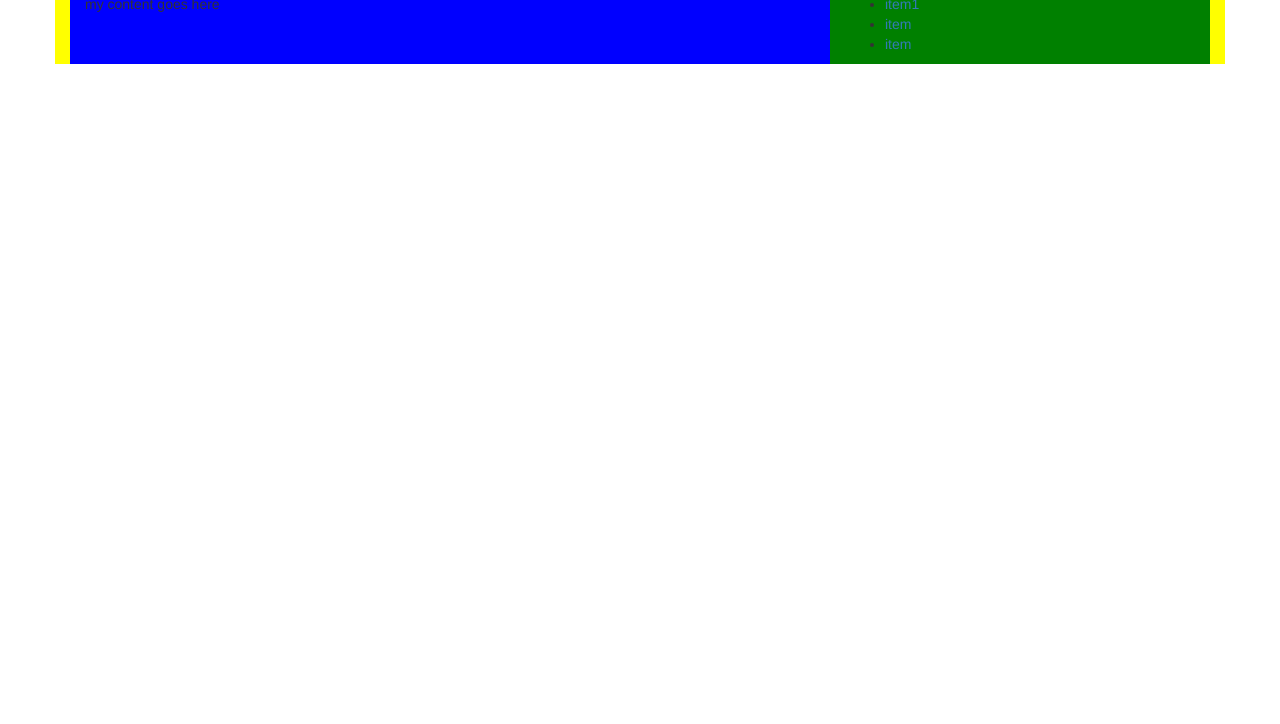
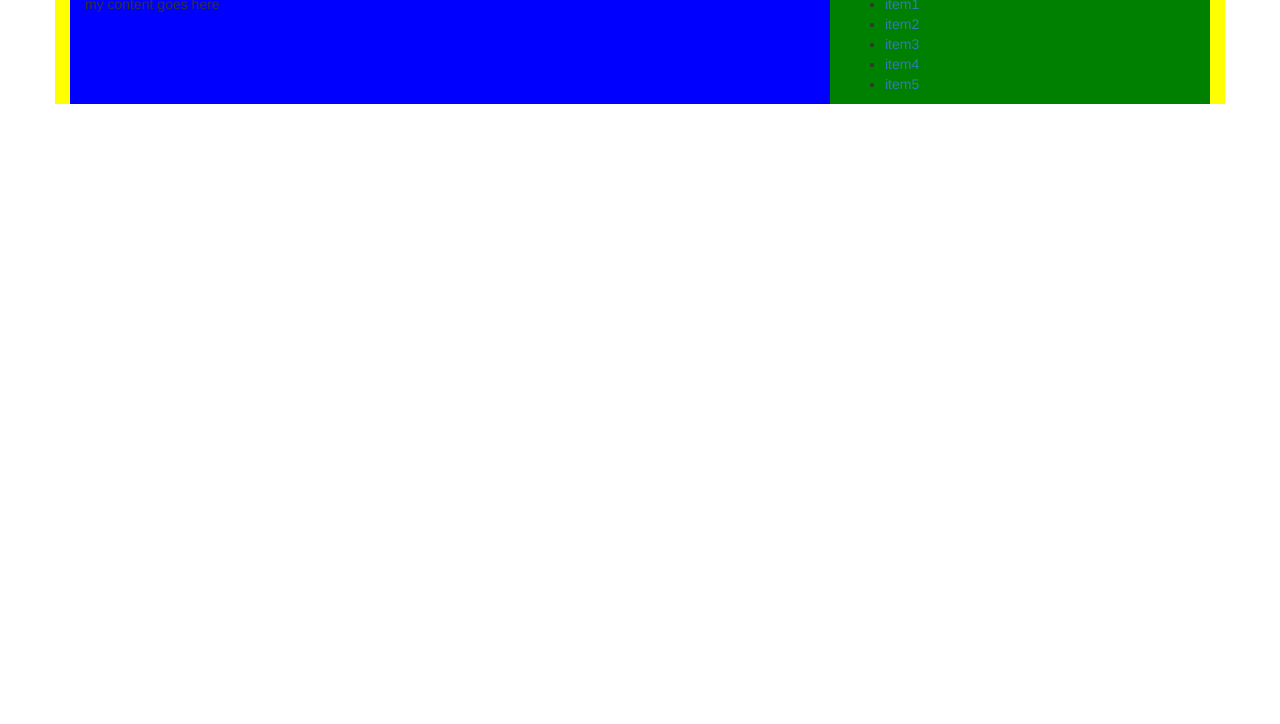
Before and after one commit to soju7/gitmerge, a plain HTML site: page index.html in a window 1280 px wide. Shown: the part 76-800 px from the top of the page. Drawn offline with nearby package versions, Linux system fonts and the light colour scheme.

Commit message:
index.html markup change in develop

```diff
--- a/index.html
+++ b/index.html
@@ -52,7 +52,7 @@
 		</header>
 
 
-		<div class="main">
+		<div class="main main_area">
 			<div class="primary col-sm-8">
 				<p>my content goes here</p>
 			</div>
@@ -60,8 +60,10 @@
 			<aside class="col-sm-4 aside_class">
 				<ul>
 					<li><a href="">item1</a></li>
-					<li><a href="">item</a></li>
-					<li><a href="">item</a></li>
+					<li><a href="">item2</a></li>
+					<li><a href="">item3</a></li>
+					<li><a href="">item4</a></li>
+					<li><a href="">item5</a></li>
 
 				</ul>
 			</aside>
```
